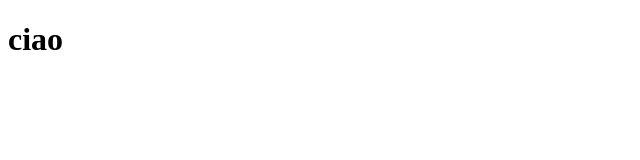
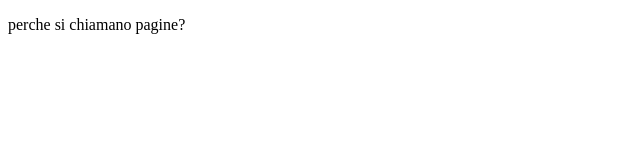
Before and after one commit to racitifilippo/4D_gitpages_Raciti, a plain HTML site: page docs/index.html in a window 1280 px wide. Shown: the whole page, without its empty margins (0-640 px from the left). Drawn offline with Linux system fonts and the light colour scheme.

Commit message:
Update index.html

```diff
--- a/docs/index.html
+++ b/docs/index.html
@@ -7,7 +7,7 @@
     <title>Document</title>
 </head>
 <body>
-  <h1>ciao</h1>
-
+  <title>pagine su github??</title>
+    <p>perche si chiamano pagine?</p>
 </body>
 </html>
```
